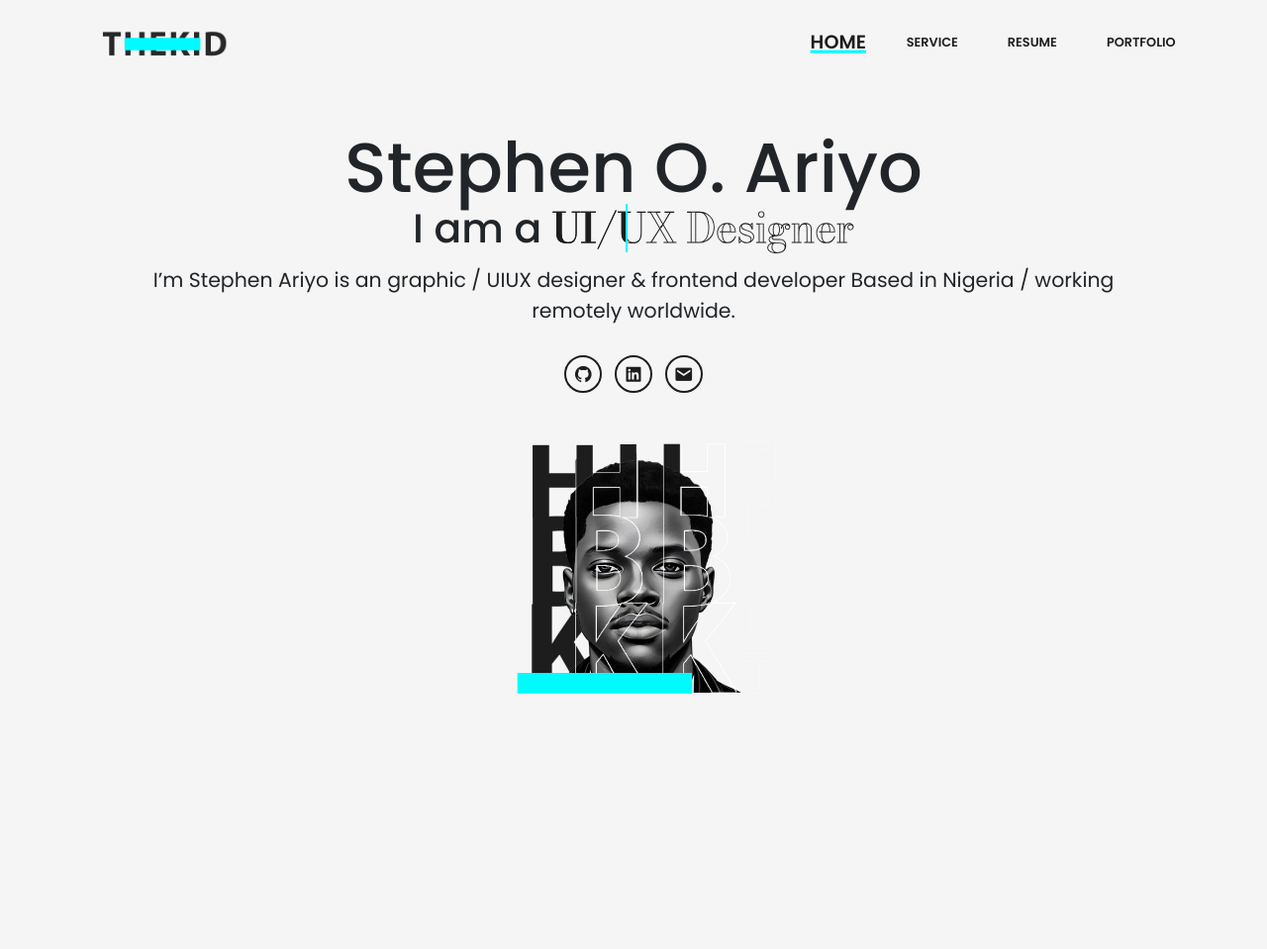
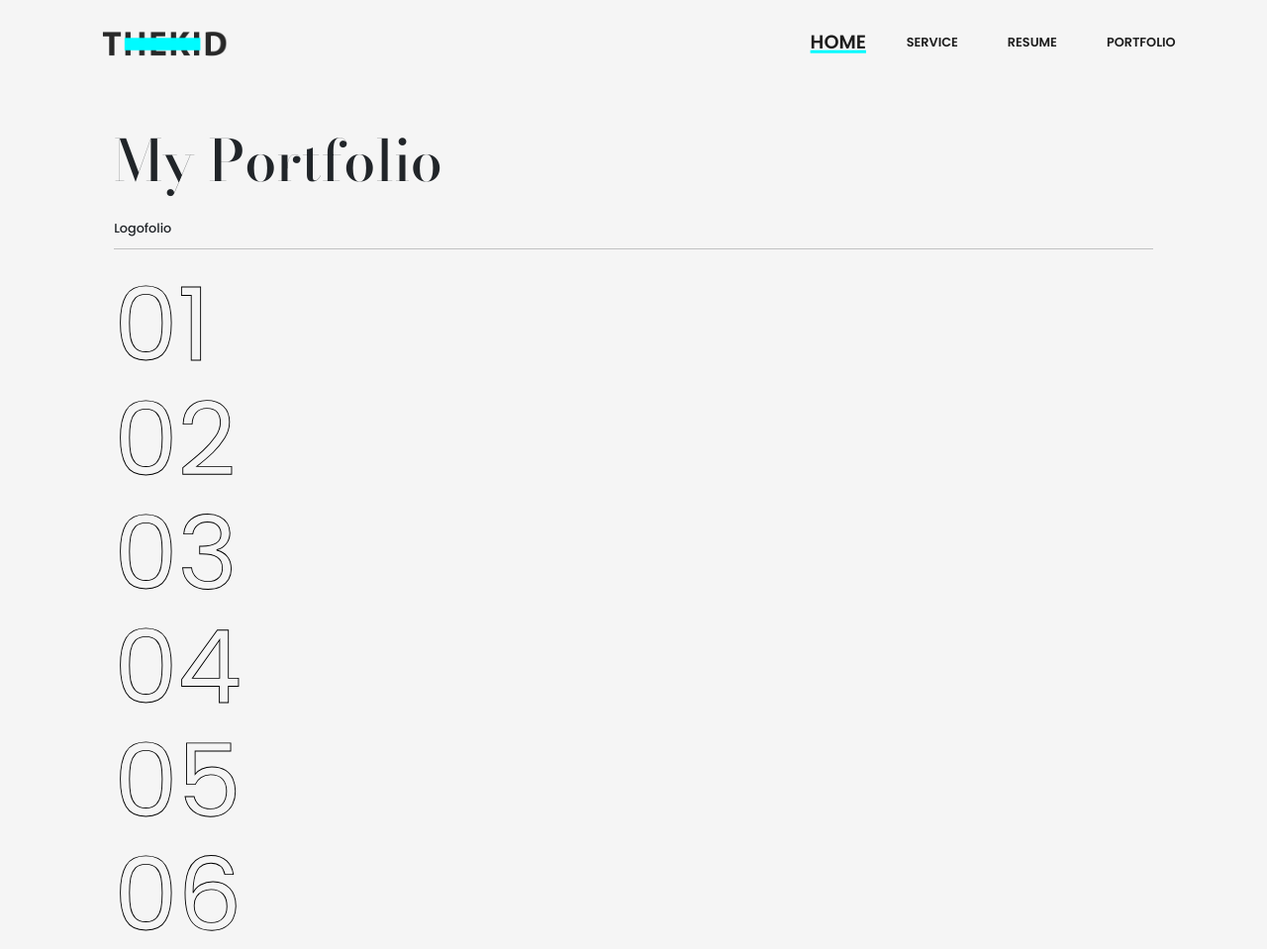
Before and after one commit to HBKtheKid/Personal-Portfolio-Website, a plain HTML site: page index.html in a window 1280 px wide. Shown: the whole page at 99% size. Before the commit the page ends 800 px from the top, so only its background shows below. Drawn offline with nearby package versions, Linux system fonts and the light colour scheme.

Commit message:
new changes

```diff
--- a/css/style.css
+++ b/css/style.css
@@ -22,7 +22,7 @@ body {
 }
 
 hr {
-  margin-bottom: 5rem;
+  margin-bottom: 2rem;
 }
 
 .cursor {
@@ -397,7 +397,20 @@ nav a {
   font-size: 1rem;
 }
 
-.portfolio-details {
+.portfolio-container {
+  display: grid;
+  grid-template-columns: repeat(2, 1fr);
+  gap: 3rem;
+}
+
+.portfolio-box .numb {
+  font-size: 8rem;
+  -webkit-text-stroke: 0.07rem black;
+  color: transparent;
+  line-height: 1;
+}
+
+/* .portfolio-details {
   margin-bottom: 5rem;
 }
 
@@ -445,4 +458,4 @@ nav a {
 
 .lets-work p {
   font-size: 0.7rem;
-}
+} */
--- a/index.html
+++ b/index.html
@@ -59,7 +59,7 @@
     <!-- bars background -->
 
     <!-- home section -->
-    <section class="home active" id="home">
+    <section class="home" id="home">
       <div class="home-detail text-center">
         <h1 class="d-none d-lg-block">Stephen O. Ariyo</h1>
         <h1 class="d-lg-none">Stephen Ariyo</h1>
@@ -663,11 +663,11 @@
     </section>
 
     <!-- portfolio section -->
-    <section class="portfolio" id="portfolio">
+    <section class="portfolio active" id="portfolio">
       <h2 class="heading">My Portfolio</h2>
       <div class="portfolio-container container"></div>
       <h3>Logofolio</h3>
-      <div class="row col portfolio-details">
+      <!-- <div class="row col portfolio-details">
         <div class="col-12 col-lg-4 logofolio-box">
           <p>1)</p>
           <div class="img-box d-flex align-items-center justify-content-center">
@@ -738,9 +738,38 @@
             <img src="./images/9.png" alt="" />
           </div>
         </div>
+      </div> -->
+      <hr />
+      <div class="portfolio-box">
+        <div class="portfolio-detail">
+          <p class="numb">01</p>
+        </div>
+
+        <div class="portfolio-detail">
+          <p class="numb">02</p>
+        </div>
+
+        <div class="portfolio-detail">
+          <p class="numb">03</p>
+        </div>
+
+        <div class="portfolio-detail">
+          <p class="numb">04</p>
+        </div>
+
+        <div class="portfolio-detail">
+          <p class="numb">05</p>
+        </div>
+
+        <div class="portfolio-detail">
+          <p class="numb">06</p>
+        </div>
+
+        <div class="portfolio-box">
+          <!-- Image carousel -->
+        </div>
       </div>
-      <hr />
-      <h3>Designfolio</h3>
+      <!-- <h3>Designfolio</h3>
       <div class="row col portfolio-details">
         <h2>Shoe Poster Exploration</h2>
         <div class="col-12 col-lg-4 designfolio-box">
@@ -948,7 +977,7 @@
             <img src="./images/portfolio6.jpg" alt="" />
           </div>
         </div>
-      </div>
+      </div> -->
     </section>
     <!-- Lets Work section -->
     <section class="lets-work">
```
